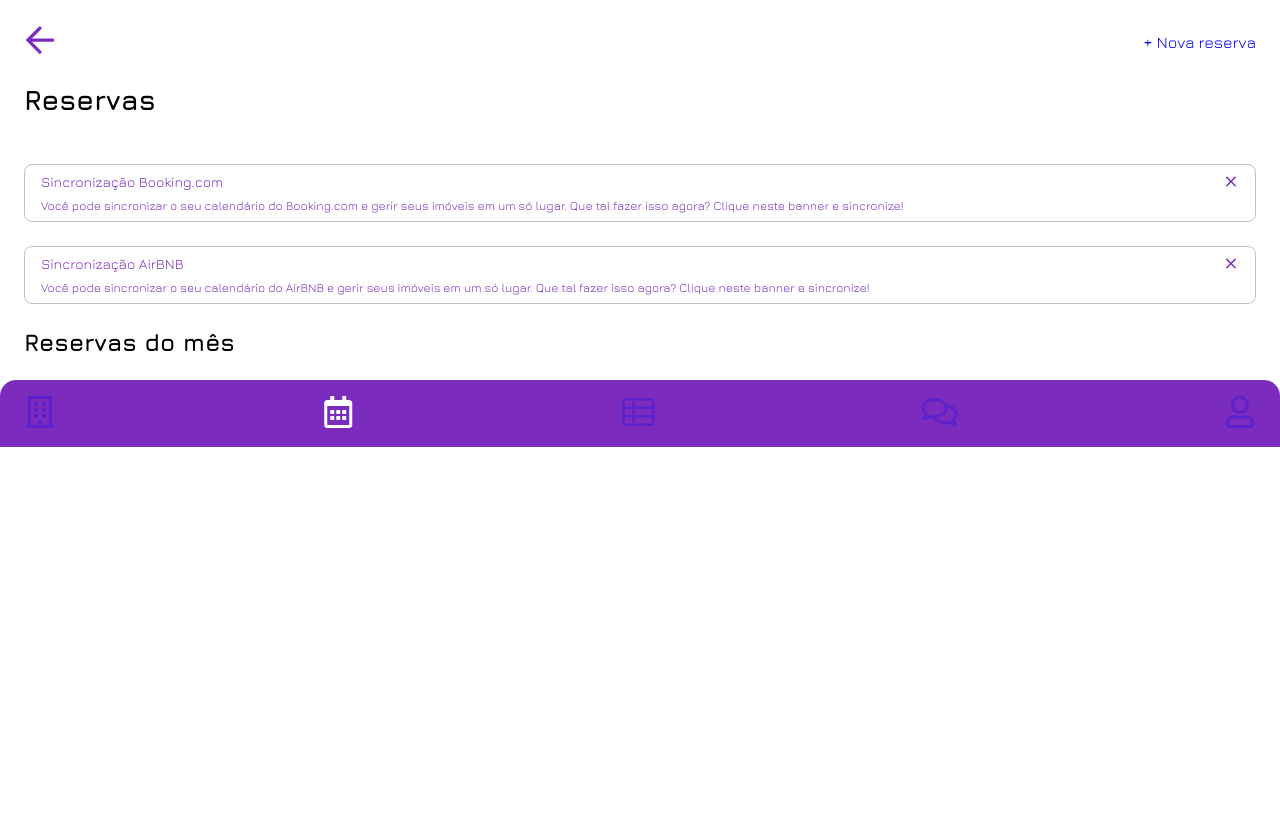
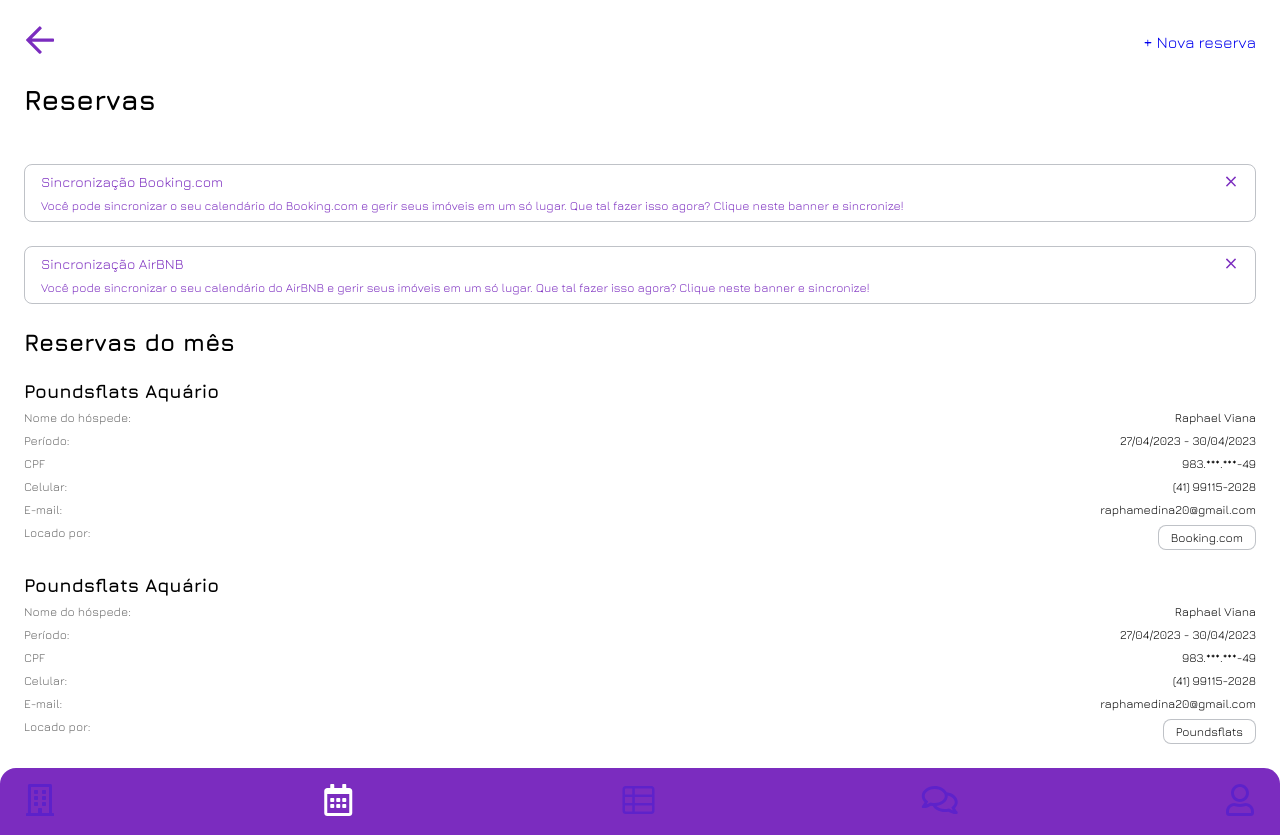
Before and after one commit to miguel-willians/Pounsflats, a React (Vite) app: page /reservations in a window 1280 px wide. Before the commit the page ends 800 px from the top, so only its background shows below. Built offline with nearby package versions, Linux system fonts and the light colour scheme.

Commit message:
Criando o ReservItem

```diff
--- a/src/components/ReservItem.jsx
+++ b/src/components/ReservItem.jsx
@@ -0,0 +1,37 @@
+/* eslint-disable react/prop-types */
+
+import styles from "./ReservItem.module.css";
+
+function ReservItem({ title, name, date, cpf, mobile, email, comp }) {
+  return (
+    <div className={styles.box}>
+      <h3>{title}</h3>
+      <div>
+        <p>Nome do hóspede:</p>
+        <p>{name}</p>
+      </div>
+      <div>
+        <p>Período:</p>
+        <p>{date}</p>
+      </div>
+      <div>
+        <p>CPF</p>
+        <p>{cpf}</p>
+      </div>
+      <div>
+        <p>Celular:</p>
+        <p>{mobile}</p>
+      </div>
+      <div>
+        <p>E-mail:</p>
+        <p>{email}</p>
+      </div>
+      <div>
+        <p>Locado por:</p>
+        <div className={styles.tag}>{comp}</div>
+      </div>
+    </div>
+  );
+}
+
+export default ReservItem;
--- /dev/null
+++ b/src/components/ReservItem.module.css
@@ -0,0 +1,24 @@
+.box {
+  display: flex;
+  flex-direction: column;
+  gap: 8px;
+}
+
+.box div {
+  display: flex;
+  flex-direction: row;
+  justify-content: space-between;
+  font-size: 0.75rem;
+}
+
+.box div > p:first-of-type {
+  color: var(--black-alpha-600); /* Exemplo */
+}
+
+.tag {
+  padding: 4px 12px;
+  background-color: var(--main-white);
+  color: var(--main-black);
+  border: 1px solid var(--border-inactive);
+  border-radius: 8px;
+}
--- a/src/index.css
+++ b/src/index.css
@@ -16,6 +16,7 @@
   --main-black: #000000;
 
   --border-inactive: #2d37484d;
+  --black-alpha-600: #00000099;
 
   --font-size: 16px;
 }
--- a/src/pages/Reservations.jsx
+++ b/src/pages/Reservations.jsx
@@ -6,6 +6,7 @@ import Header from "../components/Header";
 
 import ArrowIcon from "../assets/icons/ArrowIcon";
 import Message from "../components/Message";
+import ReservItem from "../components/ReservItem";
 
 function Reservations() {
   return (
@@ -29,6 +30,24 @@ function Reservations() {
           desc="Você pode sincronizar o seu calendário do AirBNB e gerir seus imóveis em um só lugar. Que tal fazer isso agora? Clique neste banner e sincronize!"
         />
         <h2>Reservas do mês</h2>
+        <ReservItem
+          title="Poundsflats Aquário"
+          name="Raphael Viana"
+          date="27/04/2023 - 30/04/2023"
+          cpf="983.***.***-49"
+          mobile="(41) 99115-2028"
+          email="raphamedina20@gmail.com"
+          comp="Booking.com"
+        />
+        <ReservItem
+          title="Poundsflats Aquário"
+          name="Raphael Viana"
+          date="27/04/2023 - 30/04/2023"
+          cpf="983.***.***-49"
+          mobile="(41) 99115-2028"
+          email="raphamedina20@gmail.com"
+          comp="Poundsflats"
+        />
       </Main>
       <Menu />
     </div>
```
